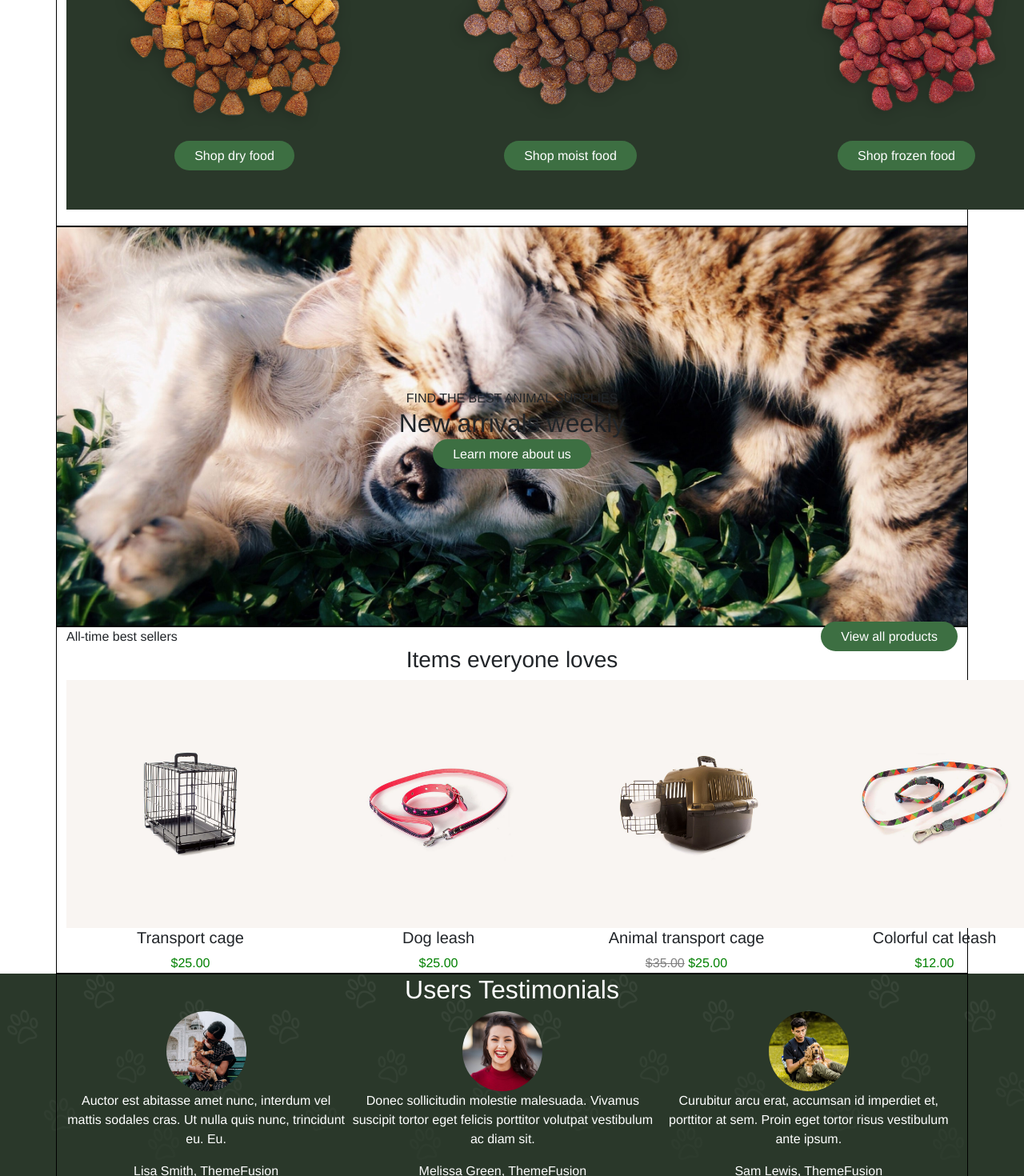
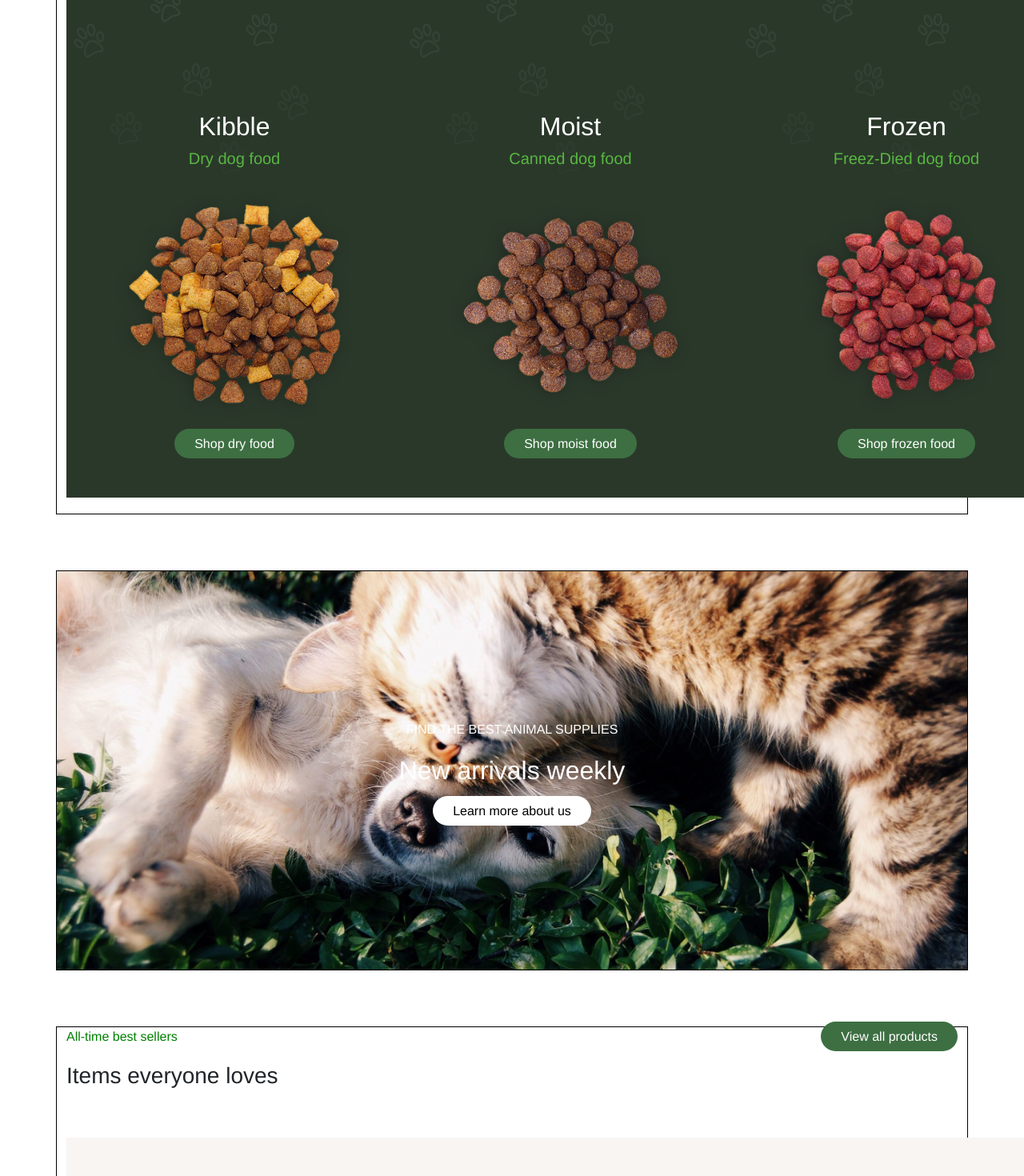
Before and after one commit to Vincedinardo21/proj-html-vuejs, a Vue app: page / in a window 1280 px wide. Shown: the part 1800-3270 px from the top of the page at 80% size. Built offline with nearby package versions, Linux system fonts and the light colour scheme.

Commit message:
Primi fix grafici

```diff
--- a/src/components/BrowseBy.vue
+++ b/src/components/BrowseBy.vue
@@ -35,7 +35,7 @@
                 <div class="arrivals-text">
                     <div>FIND THE BEST ANIMAL SUPPLIES</div>
                     <h2>New arrivals weekly</h2>
-                    <div class="btn-card"><a href="#">Learn more about us</a></div>
+                    <div class="btn-card2"><a href="#">Learn more about us</a></div>
                 </div>
             </div>
 
@@ -43,7 +43,7 @@
             <div class="col-12">
                 <div class="seller-container">
                     <div class="text-and-btn">
-                        <div>All-time best sellers</div>
+                        <div class="greentx">All-time best sellers</div>
                         <div class="btn-card"><a href="#">View all products</a></div>
                     </div>
                     <h3>Items everyone loves</h3>
@@ -144,9 +144,20 @@ export default {
 <style scoped lang="scss">
     .container {
         text-align: center;
+
+        h2 {
+            margin-top: 100px;
+        }
+
+        p{
+            //margin-bottom: 50px;
+            margin: 50px auto;
+            width: 600px;
+        }
     }
 
     .products-container, .food-container{
+        margin-bottom: 60px;
         display: flex;
         justify-content: space-between;
 
@@ -162,6 +173,16 @@ export default {
             a {
                 background-color: rgb(61, 111, 66);
                 color: white;
+                text-decoration: none;
+                padding: 10px 25px;
+                border-radius: 40px;
+            }
+        }
+
+    .btn-card2{
+            a {
+                background-color: white;
+                color: black;
                 text-decoration: none;
                 padding: 10px 25px;
                 border-radius: 40px;
@@ -186,6 +207,8 @@ export default {
         }
     }
     .arrivals-banner {
+        color: white;
+        margin: 70px 0;
         height: 500px;
         background-image: url("../assets/img/banner-3-2x-scaled.jpg");
         background-size: cover;
@@ -193,6 +216,10 @@ export default {
         display: flex;
         justify-content: center;
         align-items: center;
+
+        h2{
+            margin: 20px 0;
+        }
     }
 
     .text-and-btn {
@@ -201,6 +228,7 @@ export default {
     }
 
     .items-container {
+        margin: 60px 0;
         display: flex;
         justify-content: space-between;
 
@@ -218,4 +246,15 @@ export default {
         }
     }
 
+    .greentx{
+        color: green;
+    }
+
+    .seller-container {
+        h3 {
+            text-align: left;
+            margin: 20px 0;
+        }
+    }
+
 </style>
```
